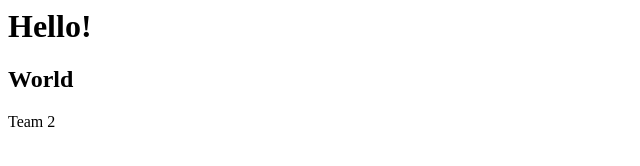
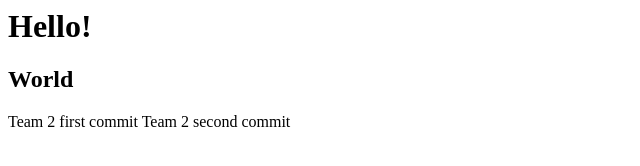
Before and after one commit to AbdelrhmanNawar9/Git-learning, a plain HTML site: page index.html in a window 1280 px wide. Shown: the whole page, without its empty margins (0-640 px from the left). Drawn offline with Linux system fonts and the light colour scheme.

Commit message:
Team 2 second commit

```diff
--- a/index.html
+++ b/index.html
@@ -1,4 +1,5 @@
 <h1>Hello!</h1>
 <h2>World</h2>
 
-<span>Team 2</span>
+<span>Team 2 first commit</span>
+<span>Team 2 second commit</span>
```
